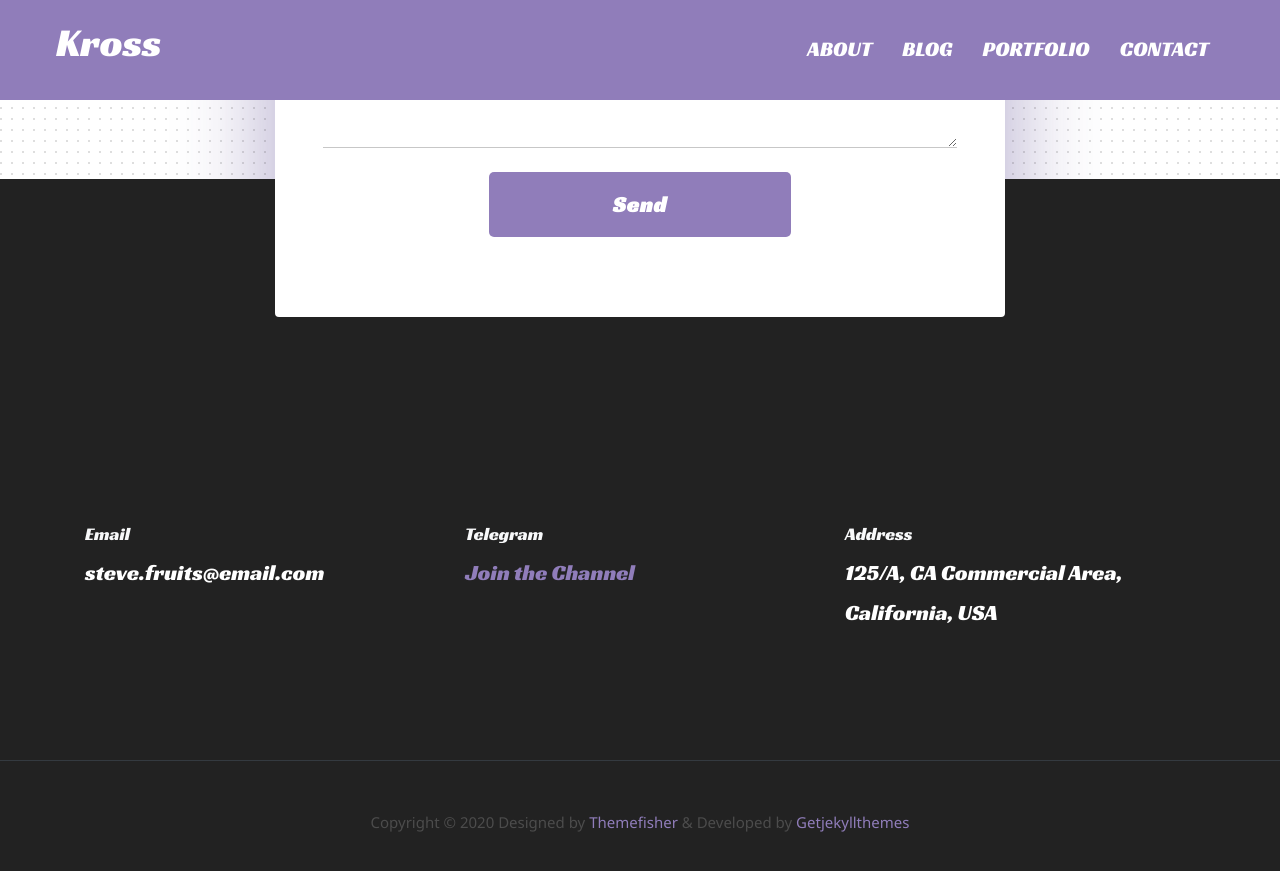
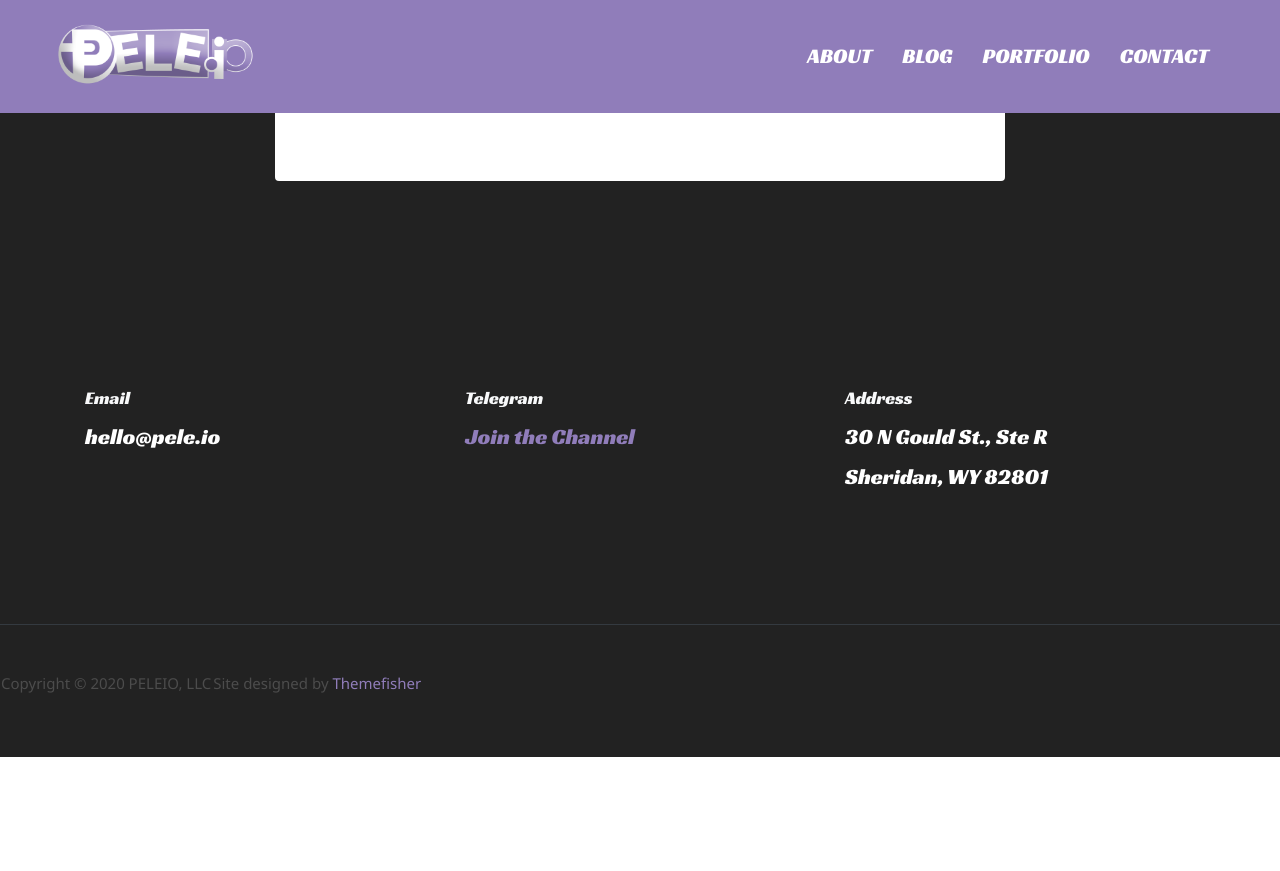
Before and after one commit to PELEIO/strengthen, a Jekyll site: the page built from index.html, in a window 1280 px wide and 900 px high, scrolled down 4288 px. Shown: the top 871 px of the window. Built offline with Jekyll 4.4.1, drawn with Linux system fonts in a browser that asks for light colours; after the commit the page ends 5045 px from its top, so only the background shows below that; some of the changed text lies outside the part shown.

Commit message:
poco por poco add settings back

```diff
--- a/_data/settings.yml
+++ b/_data/settings.yml
@@ -1,14 +1,14 @@
 #-------------------------------
 # General Site Settings
 
-title: Kross
-logo:
-author: themefisher
-description: this is meta description
-email: steve.fruits@email.com
-phone: +880 2544 658 256
-address: 125/A, CA Commercial Area, California, USA
-copyright: Copyright &copy; 2020 Designed by [Themefisher](https://themefisher.com) & Developed by [Getjekyllthemes](https://getjekyllthemes.com)
+title: PELEIO Community Builder
+logo: /assets/images/LOGO_June-3D.png
+author: PELEIO, LLC
+description: We support strengthening your community with open-source solutions.
+email: hello@pele.io
+telegram: https://t.me/PELEIO
+address: 30 N Gould St., Ste R <br>Sheridan, WY 82801
+copyright: Copyright &copy; 2020 PELEIO, LLC | Site designed by [Themefisher](https://themefisher.com)
 
 menu:
 - {name: About, link: '/about/'}
@@ -38,14 +38,7 @@
 # Hero Section
 
 hero:
-  hero-title: Hi! I’m <br> Christoher <br> UX designer
-
-social:
-- {icon: "ti-facebook", link: "#"}
-- {icon: "ti-instagram", link: "#"}
-- {icon: "ti-dribbble", link: "#"}
-- {icon: "ti-twitter", link: "#"}
-
+  hero-title: Strengthen your community with open-source software solutions.
 
 #-------------------------------
 # About (Section and Page)
```
